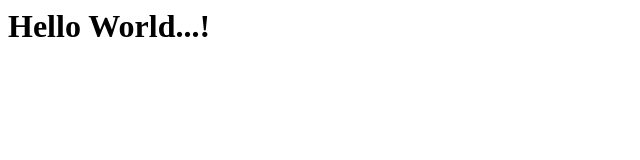
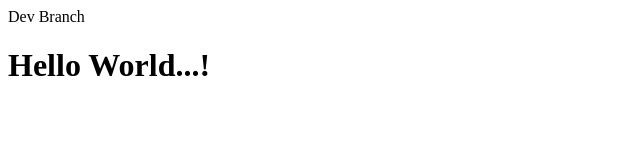
Before and after one commit to amisham96/Test_Repo, a plain HTML site: page index.html in a window 1280 px wide. Shown: the whole page, without its empty margins (0-640 px from the left). Drawn offline with Linux system fonts and the light colour scheme.

Commit message:
commitinhg in dev line

```diff
--- a/index.html
+++ b/index.html
@@ -3,6 +3,7 @@
         <title>My Page</title>
     </head>
     <body>
+        <p>Dev Branch</p>
         <h1>Hello World...!</h1>
     </body>
 </html>
```
